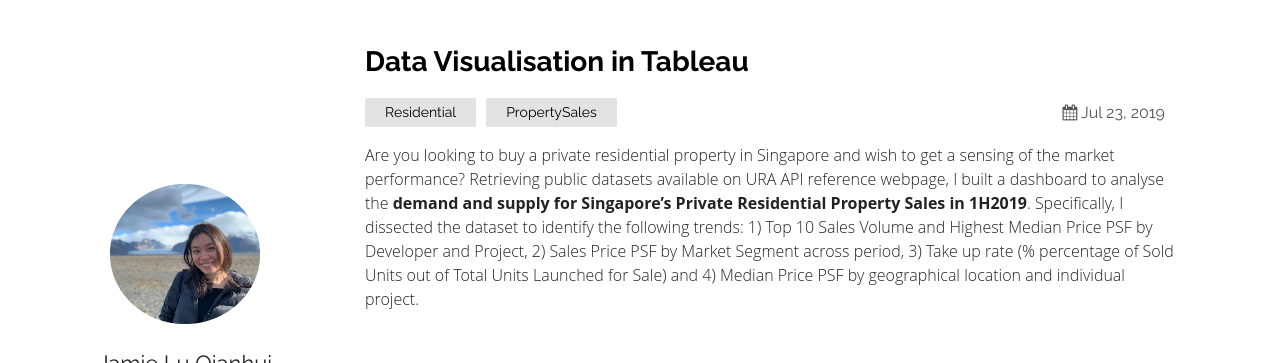
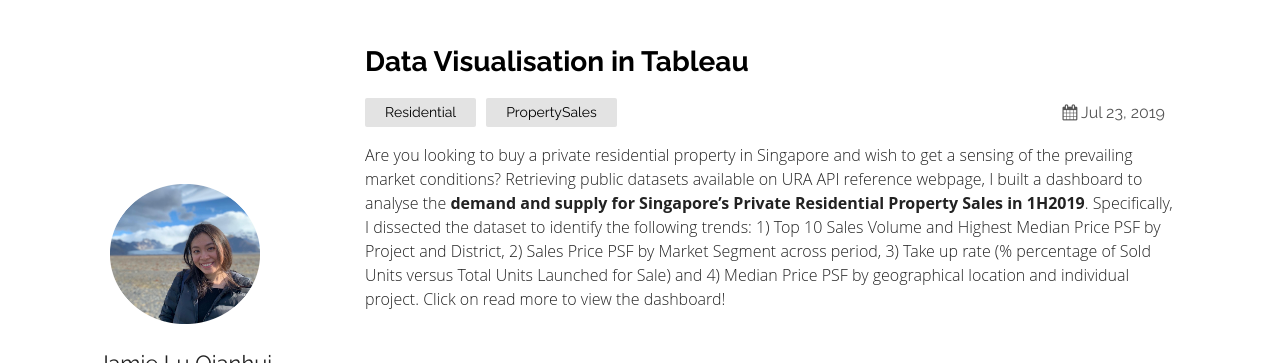
Before and after one commit to jamieqianhui/jamieqianhui.github.io, a Jekyll site: the page built from _posts/2019-07-23-Data-Visualisation-Resi-Property-Sales.markdown, in a window 1280 px wide and 900 px high, cut to the strip 0-363 px from the top of the window. Built offline with Jekyll 4.4.1, drawn with Linux system fonts in a browser that asks for light colours; some of the changed text lies outside the part shown.

Commit message:
updated post

```diff
--- a/_posts/2019-07-23-Data-Visualisation-Resi-Property-Sales.markdown
+++ b/_posts/2019-07-23-Data-Visualisation-Resi-Property-Sales.markdown
@@ -4,17 +4,10 @@
 date:   2019-07-23 09:47:36 +0800
 categories: Residential PropertySales
 ---
-Are you looking to buy a private residential property in Singapore and wish to get a sensing of the market performance? Retrieving public datasets available on URA API reference webpage, I built a dashboard to analyse the **demand and supply for Singapore's Private Residential Property Sales in 1H2019**. Specifically, I dissected the dataset to identify the following trends: 1) Top 10 Sales Volume and Highest Median Price PSF by Developer and Project, 2) Sales Price PSF by Market Segment across period, 3) Take up rate (% percentage of Sold Units out of Total Units Launched for Sale) and 4) Median Price PSF by geographical location and individual project.
+Are you looking to buy a private residential property in Singapore and wish to get a sensing of the prevailing market conditions? Retrieving public datasets available on URA API reference webpage, I built a dashboard to analyse the **demand and supply for Singapore's Private Residential Property Sales in 1H2019**. Specifically, I dissected the dataset to identify the following trends: 1) Top 10 Sales Volume and Highest Median Price PSF by Project and District, 2) Sales Price PSF by Market Segment across period, 3) Take up rate (% percentage of Sold Units versus Total Units Launched for Sale) and 4) Median Price PSF by geographical location and individual project. Click on read more to view the dashboard!
 
 <br>
 <iframe seamless frameborder="0" src="https://public.tableau.com/views/SGPrivateResidentialPropertySales1H2019DemandSupply/SingaporePrivateResidentialPropertySales1H2019DemandvsSupply?:embed=y&:display_count=yes&:origin=viz_share_link" width = '1200' height = '1200' scrolling='yes' ></iframe>
-
-<br>
-**Analysis:**
-+ The average take up rate for median price PSF (>$2,500 psf) are generally lower, ranging below 40%. Cautious buyer sentiments who do not have strong conviction on the property's value appreciation potential could be one of the contributing factors.
-+ Private Residential Projects located in the Core Central Region (CCR) and Rest of Central Region (RCR) command higher median price PSF, ranging from $2,500 psf to $6,000 psf
-+ Projects located in district 9 and 10 generally fetch higher premium prices. This is largely due to the property's prime location and the product positioning of the residential project as a luxury class development.
-<br>
 
 [Click here to visit my Tableau Public Viz Portfolio][tableau]
 
```
